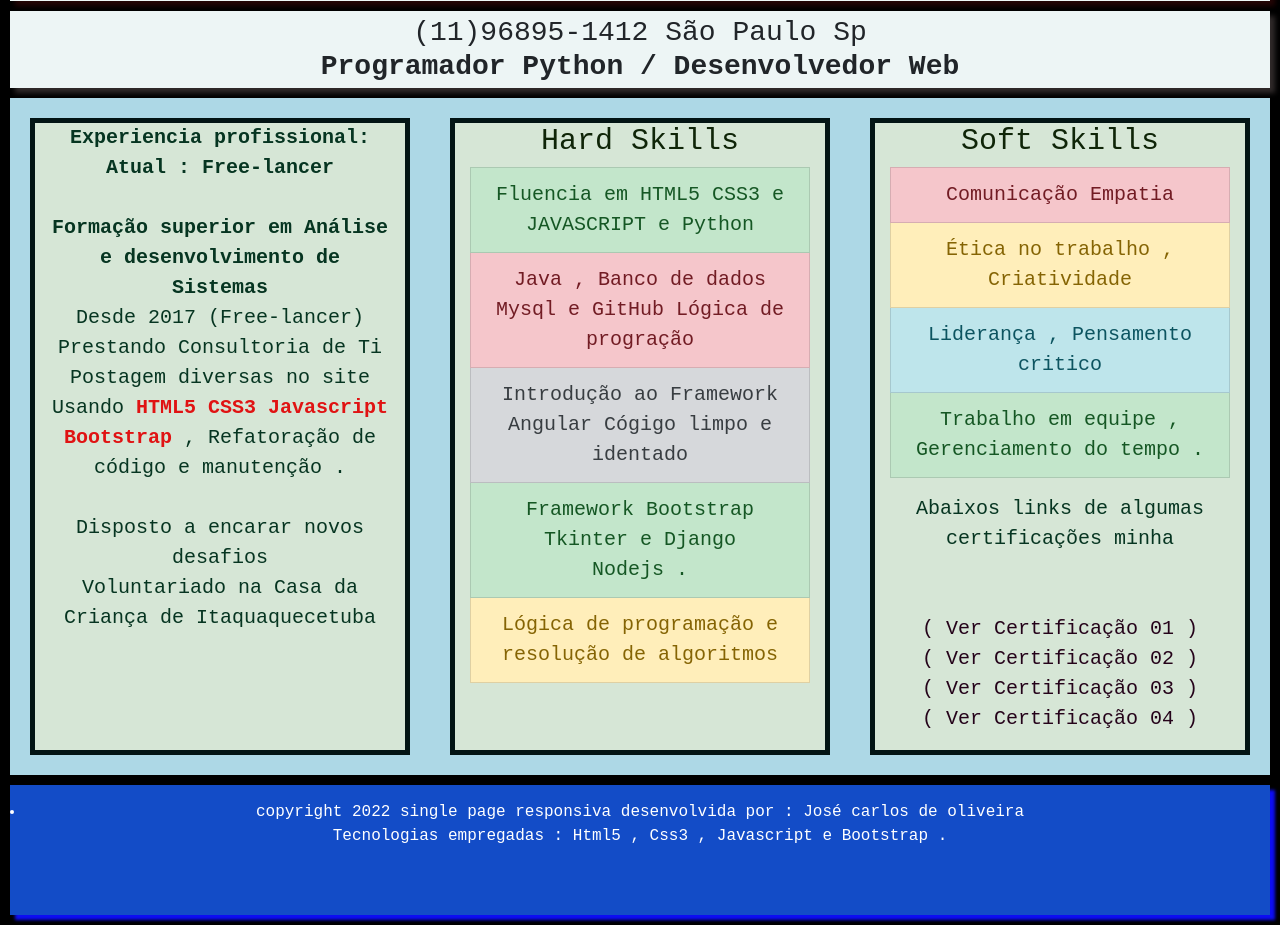
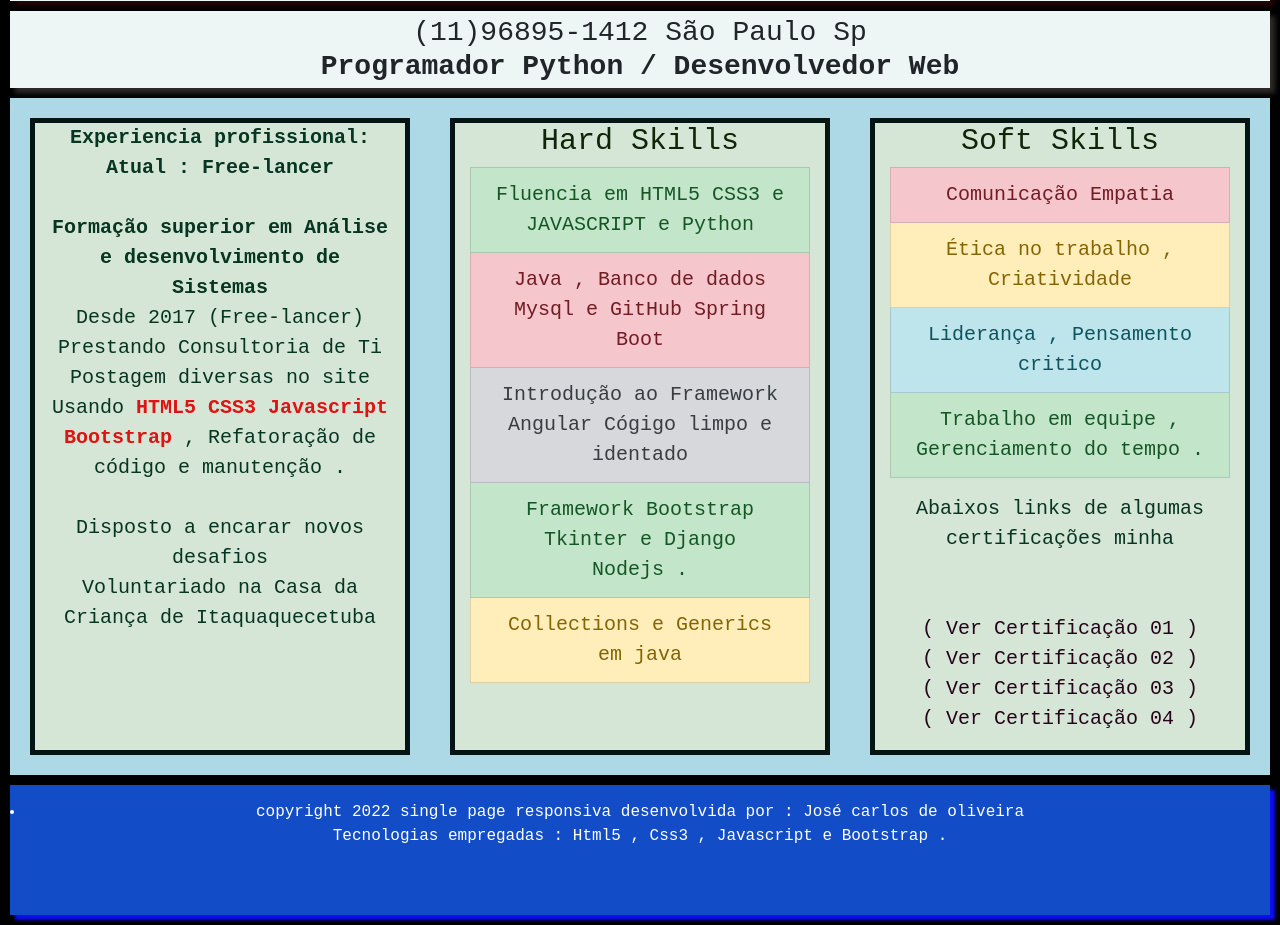
Before and after one commit to zecarloz/Portifolio, a plain HTML site: page index.html in a window 1280 px wide. Shown: the part 153-1078 px from the top of the page. Drawn offline with nearby package versions, Linux system fonts and the light colour scheme.

Commit message:
Update index.html

```diff
--- a/index.html
+++ b/index.html
@@ -59,10 +59,10 @@
                     <ul>
                       <h6>Hard Skills</h6>
                       <li class="list-group-item list-group-item-success">Fluencia em HTML5 CSS3 e JAVASCRIPT e Python </li>
-                      <li class="list-group-item list-group-item-danger"> Java , Banco de dados Mysql e GitHub Lógica de progração</li>
+                      <li class="list-group-item list-group-item-danger"> Java , Banco de dados Mysql e GitHub Spring Boot </li>
                       <li class="list-group-item list-group-item-secondary">Introdução ao Framework Angular Cógigo limpo e identado</li>
                       <li class="list-group-item list-group-item-success">Framework Bootstrap  <br> Tkinter e Django <br> Nodejs . </li>
-                      <li class="list-group-item list-group-item-warning">Lógica de programação e resolução de algoritmos </li>
+                      <li class="list-group-item list-group-item-warning">Collections  e Generics em java </li>
                     </ul>
               </div>
 
```
